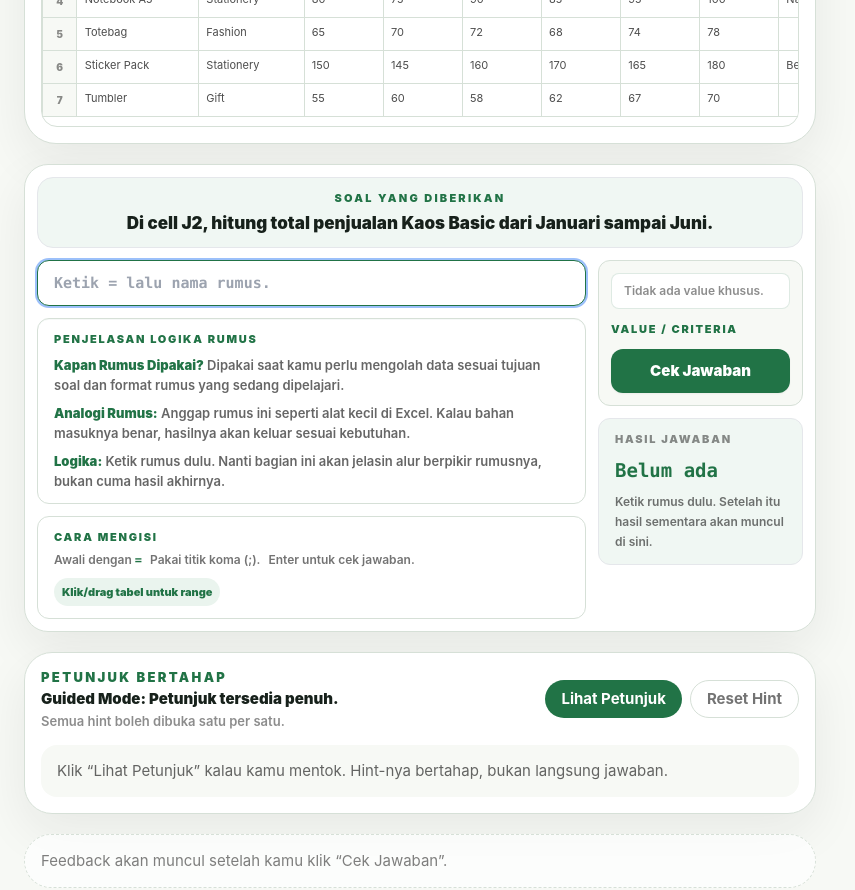
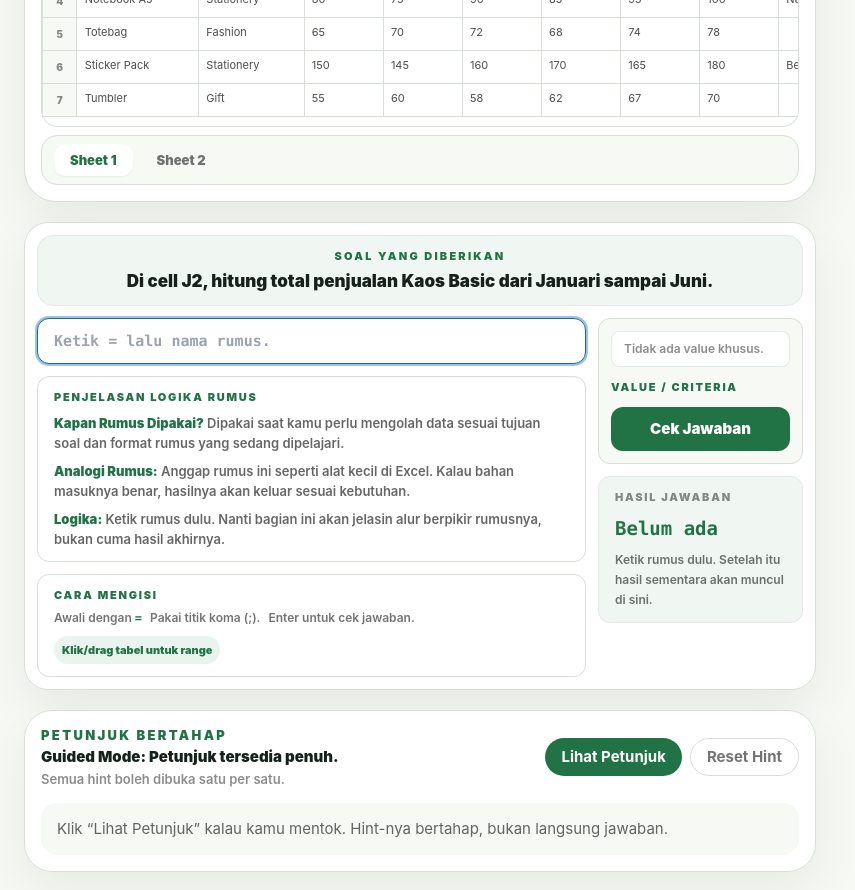
Before and after one commit to NexaPixelStudio/multipotentiality.id, a React (Vite) app: page / in a window 1280 px wide. Shown: the part 1680-2570 px from the top of the page, without its empty margins (0-855 px from the left). Built offline with nearby package versions, Linux system fonts and the light colour scheme.

Commit message:
Add spreadsheet sheet tabs

```diff
--- a/src/components/ExerciseTable.jsx
+++ b/src/components/ExerciseTable.jsx
@@ -65,9 +65,46 @@ const inRange = (cellRef, rangeRef) => {
   return cell.col >= minCol && cell.col <= maxCol && cell.row >= minRow && cell.row <= maxRow;
 };
 
+const fallbackQuestionSheet = {
+  title: 'Sheet 2 - Soal',
+  description: 'Sheet ini disiapkan untuk menaruh soal latihan.',
+  columns: ['Bagian', 'Isi'],
+  rows: [
+    ['Soal', 'Soal akan muncul di sini kalau data latihan sudah punya Sheet 2.'],
+    ['Catatan', 'Sheet 1 dipakai untuk data, Sheet 2 dipakai untuk soal.']
+  ]
+};
+
 export default function ExerciseTable({ table, highlightRanges = [], activeCell, cellValues = {}, onCellClick, onRangeSelected, onFillDrag }) {
-  const columns = table?.columns || [];
-  const rows = table?.rows || [];
+  const sheets = useMemo(() => [
+    {
+      id: 'sheet1',
+      name: table?.sheetName || 'Sheet 1',
+      label: 'Data',
+      table: {
+        title: table?.title || 'Data Latihan',
+        description: table?.description || '',
+        columns: table?.columns || [],
+        rows: table?.rows || []
+      },
+      selectable: true
+    },
+    {
+      id: 'sheet2',
+      name: table?.questionSheetName || 'Sheet 2',
+      label: 'Soal',
+      table: table?.questionSheet || fallbackQuestionSheet,
+      selectable: false
+    }
+  ], [table]);
+
+  const [activeSheetId, setActiveSheetId] = useState('sheet1');
+  const activeSheet = sheets.find((sheet) => sheet.id === activeSheetId) || sheets[0];
+  const currentTable = activeSheet.table || {};
+  const columns = currentTable.columns || [];
+  const rows = currentTable.rows || [];
+  const canSelect = Boolean(activeSheet.selectable);
+
   const [selectionStart, setSelectionStart] = useState(null);
   const [selectionEnd, setSelectionEnd] = useState(null);
   const [isDragging, setIsDragging] = useState(false);
@@ -79,12 +116,26 @@ export default function ExerciseTable({ table, highlightRanges = [], activeCell,
     return normalizeRange(selectionStart, selectionEnd || selectionStart);
   }, [selectionMode, selectionStart, selectionEnd]);
 
-  const isHighlighted = (ref) => highlightRanges.some((range) => inRange(ref, range));
+  const isHighlighted = (ref) => canSelect && highlightRanges.some((range) => inRange(ref, range));
   const isSelected = (ref) => liveRange ? inRange(ref, liveRange) : false;
   const lastSheetRow = rows.length + 1;
   const lastSheetColumn = numberToCol(columns.length || 1);
+  const displayActiveCell = canSelect ? (activeCell || 'A1') : `${activeSheet.name}`;
+
+  const resetSelection = () => {
+    setIsDragging(false);
+    setSelectionStart(null);
+    setSelectionEnd(null);
+    setSelectionMode('cell');
+  };
+
+  const handleSheetChange = (sheetId) => {
+    setActiveSheetId(sheetId);
+    resetSelection();
+  };
 
   const beginColumnSelection = (event, colIndex) => {
+    if (!canSelect) return;
     event.preventDefault();
     const col = numberToCol(colIndex + 1);
     setSelectionMode('column');
@@ -95,13 +146,14 @@ export default function ExerciseTable({ table, highlightRanges = [], activeCell,
   };
 
   const moveColumnSelection = (colIndex) => {
-    if (!isDragging || selectionMode !== 'column' || !selectionStart) return;
+    if (!canSelect || !isDragging || selectionMode !== 'column' || !selectionStart) return;
     const col = numberToCol(colIndex + 1);
     setSelectionEnd(`${col}${lastSheetRow}`);
     onCellClick?.(`${col}1`);
   };
 
   const beginRowSelection = (event, sheetRow) => {
+    if (!canSelect) return;
     event.preventDefault();
     setSelectionMode('row');
     setSelectionStart(`A${sheetRow}`);
@@ -111,7 +163,7 @@ export default function ExerciseTable({ table, highlightRanges = [], activeCell,
   };
 
   const moveRowSelection = (sheetRow) => {
-    if (!isDragging || selectionMode !== 'row' || !selectionStart) return;
+    if (!canSelect || !isDragging || selectionMode !== 'row' || !selectionStart) return;
     setSelectionEnd(`${lastSheetColumn}${sheetRow}`);
     onCellClick?.(`A${sheetRow}`);
   };
@@ -128,19 +180,13 @@ export default function ExerciseTable({ table, highlightRanges = [], activeCell,
         if (finalRange.includes(':')) {
           onFillDrag?.({ sourceCell: selectionStart, targetCell: endRef, targetRange: finalRange });
         }
-        setIsDragging(false);
-        setSelectionStart(null);
-        setSelectionEnd(null);
-        setSelectionMode('cell');
+        resetSelection();
         return;
       }
 
       const finalRange = normalizeRange(selectionStart, selectionEnd || selectionStart);
       onRangeSelected?.(finalRange);
-      setIsDragging(false);
-      setSelectionStart(null);
-      setSelectionEnd(null);
-      setSelectionMode('cell');
+      resetSelection();
     };
 
     window.addEventListener('mouseup', finishSelection);
@@ -148,6 +194,7 @@ export default function ExerciseTable({ table, highlightRanges = [], activeCell,
   }, [isDragging, selectionMode, selectionStart, selectionEnd, onRangeSelected, onFillDrag]);
 
   const beginSelection = (event, ref) => {
+    if (!canSelect) return;
     event.preventDefault();
     setSelectionMode('cell');
     setSelectionStart(ref);
@@ -157,7 +204,7 @@ export default function ExerciseTable({ table, highlightRanges = [], activeCell,
   };
 
   const moveSelection = (ref) => {
-    if (!isDragging || !selectionStart) return;
+    if (!canSelect || !isDragging || !selectionStart) return;
 
     if (selectionMode === 'fill') {
       setSelectionEnd(ref);
@@ -170,6 +217,7 @@ export default function ExerciseTable({ table, highlightRanges = [], activeCell,
   };
 
   const beginFillDrag = (event, ref) => {
+    if (!canSelect) return;
     event.preventDefault();
     event.stopPropagation();
     setSelectionMode('fill');
@@ -179,29 +227,24 @@ export default function ExerciseTable({ table, highlightRanges = [], activeCell,
     onCellClick?.(ref);
   };
 
-  const stopDragging = () => {
-    setIsDragging(false);
-    setSelectionMode('cell');
-  };
-
   return (
     <section className="rounded-[2rem] border border-coach-line bg-white p-4 shadow-soft dark:border-white/10 dark:bg-white/[0.055]">
       <div className="mb-4 flex flex-col gap-2 sm:flex-row sm:items-end sm:justify-between">
         <div>
           <p className="text-xs font-black uppercase tracking-[0.18em] text-coach-green dark:text-emerald-300">Spreadsheet Practice</p>
-          <h3 className="text-xl font-black text-coach-ink dark:text-white">{table?.title || 'Data Latihan'}</h3>
-          <p className="mt-1 text-sm text-black/55 dark:text-white/55">{table?.description}</p>
+          <h3 className="text-xl font-black text-coach-ink dark:text-white">{currentTable.title || 'Data Latihan'}</h3>
+          <p className="mt-1 text-sm text-black/55 dark:text-white/55">{currentTable.description}</p>
         </div>
         <div className="flex flex-wrap items-center gap-2 text-xs font-bold text-black/50 dark:text-white/55">
-          <span className="rounded-full bg-coach-beige px-3 py-2 dark:bg-black/20">Aktif: {activeCell || 'A1'}</span>
+          <span className="rounded-full bg-coach-beige px-3 py-2 dark:bg-black/20">Aktif: {displayActiveCell}</span>
           <span className="rounded-full bg-coach-greenSoft px-3 py-2 text-coach-green dark:bg-emerald-400/10 dark:text-emerald-200">
-            Klik/drag cell, header kolom, atau nomor baris
+            {canSelect ? 'Klik/drag cell, header kolom, atau nomor baris' : 'Sheet soal hanya untuk dibaca'}
           </span>
         </div>
       </div>
 
       <div className="formula-scroll overflow-auto rounded-2xl border border-coach-line dark:border-white/10">
-        <table className="border-collapse bg-white text-sm dark:bg-[#1b211c]">
+        <table className={`border-collapse bg-white text-sm dark:bg-[#1b211c] ${activeSheetId === 'sheet2' ? 'sheet-question-table' : 'sheet-data-table'}`}>
           <thead>
             <tr>
               <th className="sticky left-0 z-20 min-w-[48px] border border-coach-line bg-coach-beige px-3 py-2 text-center text-xs font-black text-black/45 dark:border-white/10 dark:bg-black/30 dark:text-white/45" />
@@ -212,7 +255,7 @@ export default function ExerciseTable({ table, highlightRanges = [], activeCell,
                     key={colName}
                     onMouseDown={(event) => beginColumnSelection(event, index)}
                     onMouseEnter={() => moveColumnSelection(index)}
-                    title={`Klik atau drag untuk pilih ${colName}1:${colName}${lastSheetRow}`}
+                    title={canSelect ? `Klik atau drag untuk pilih ${colName}1:${colName}${lastSheetRow}` : colName}
                     className="sheet-cell cursor-cell select-none border border-coach-line bg-coach-beige px-3 py-2 text-center text-xs font-black text-black/45 transition hover:bg-coach-greenSoft hover:text-coach-green dark:border-white/10 dark:bg-black/30 dark:text-white/45 dark:hover:bg-emerald-400/12 dark:hover:text-emerald-200"
                   >
                     {colName}
@@ -226,7 +269,7 @@ export default function ExerciseTable({ table, highlightRanges = [], activeCell,
               <th
                 onMouseDown={(event) => beginRowSelection(event, 1)}
                 onMouseEnter={() => moveRowSelection(1)}
-                title={`Klik atau drag untuk pilih A1:${lastSheetColumn}1`}
+                title={canSelect ? `Klik atau drag untuk pilih A1:${lastSheetColumn}1` : '1'}
                 className="sticky left-0 z-10 cursor-cell select-none border border-coach-line bg-coach-beige px-3 py-2 text-center text-xs font-black text-black/45 transition hover:bg-coach-greenSoft hover:text-coach-green dark:border-white/10 dark:bg-black/30 dark:text-white/45 dark:hover:bg-emerald-400/12 dark:hover:text-emerald-200"
               >
                 1
@@ -237,11 +280,12 @@ export default function ExerciseTable({ table, highlightRanges = [], activeCell,
                   <Cell
                     key={ref}
                     refName={ref}
-                    value={cellValues[ref] ?? column}
+                    value={canSelect ? (cellValues[ref] ?? column) : column}
                     header
-                    active={activeCell === ref}
+                    active={canSelect && activeCell === ref}
                     highlighted={isHighlighted(ref)}
                     selected={isSelected(ref)}
+                    canSelect={canSelect}
                     onMouseDown={beginSelection}
                     onMouseEnter={moveSelection}
                     onFillMouseDown={beginFillDrag}
@@ -256,7 +300,7 @@ export default function ExerciseTable({ table, highlightRanges = [], activeCell,
                   <th
                     onMouseDown={(event) => beginRowSelection(event, sheetRow)}
                     onMouseEnter={() => moveRowSelection(sheetRow)}
-                    title={`Klik atau drag untuk pilih A${sheetRow}:${lastSheetColumn}${sheetRow}`}
+                    title={canSelect ? `Klik atau drag untuk pilih A${sheetRow}:${lastSheetColumn}${sheetRow}` : String(sheetRow)}
                     className="sticky left-0 z-10 cursor-cell select-none border border-coach-line bg-coach-beige px-3 py-2 text-center text-xs font-black text-black/45 transition hover:bg-coach-greenSoft hover:text-coach-green dark:border-white/10 dark:bg-black/30 dark:text-white/45 dark:hover:bg-emerald-400/12 dark:hover:text-emerald-200"
                   >
                     {sheetRow}
@@ -267,10 +311,11 @@ export default function ExerciseTable({ table, highlightRanges = [], activeCell,
                       <Cell
                         key={ref}
                         refName={ref}
-                        value={cellValues[ref] ?? row[colIndex]}
-                        active={activeCell === ref}
+                        value={canSelect ? (cellValues[ref] ?? row[colIndex]) : row[colIndex]}
+                        active={canSelect && activeCell === ref}
                         highlighted={isHighlighted(ref)}
                         selected={isSelected(ref)}
+                        canSelect={canSelect}
                         onMouseDown={beginSelection}
                         onMouseEnter={moveSelection}
                         onFillMouseDown={beginFillDrag}
@@ -283,20 +328,34 @@ export default function ExerciseTable({ table, highlightRanges = [], activeCell,
           </tbody>
         </table>
       </div>
+
+      <div className="mt-2 flex items-center gap-2 rounded-2xl border border-coach-line bg-coach-beige px-3 py-2 dark:border-white/10 dark:bg-black/20">
+        {sheets.map((sheet) => (
+          <button
+            key={sheet.id}
+            type="button"
+            onClick={() => handleSheetChange(sheet.id)}
+            className={`rounded-xl px-4 py-2 text-xs font-black transition ${activeSheetId === sheet.id ? 'bg-white text-coach-green shadow-sm dark:bg-white/10 dark:text-emerald-200' : 'text-black/55 hover:bg-white/70 hover:text-coach-green dark:text-white/55 dark:hover:bg-white/10'}`}
+            title={sheet.label}
+          >
+            {sheet.name}
+          </button>
+        ))}
+      </div>
     </section>
   );
 }
 
-function Cell({ refName, value, header, active, highlighted, selected, onMouseDown, onMouseEnter, onFillMouseDown }) {
+function Cell({ refName, value, header, active, highlighted, selected, canSelect, onMouseDown, onMouseEnter, onFillMouseDown }) {
   return (
     <td
       onMouseDown={(event) => onMouseDown?.(event, refName)}
       onMouseEnter={() => onMouseEnter?.(refName)}
       title={refName}
-      className={`sheet-cell relative cursor-cell select-none border border-coach-line px-3 py-2 transition dark:border-white/10 ${header ? 'bg-coach-green/8 font-black text-coach-ink dark:bg-emerald-400/10 dark:text-white' : 'text-black/70 dark:text-white/70'} ${highlighted ? 'bg-coach-green/16 ring-1 ring-inset ring-coach-green/50 dark:bg-emerald-400/14' : ''} ${selected ? 'bg-coach-greenSoft ring-2 ring-inset ring-coach-green/80 dark:bg-emerald-400/18' : ''} ${active ? 'outline outline-2 outline-coach-green' : ''}`}
+      className={`sheet-cell relative ${canSelect ? 'cursor-cell' : 'cursor-default'} select-none border border-coach-line px-3 py-2 transition dark:border-white/10 ${header ? 'bg-coach-green/8 font-black text-coach-ink dark:bg-emerald-400/10 dark:text-white' : 'text-black/70 dark:text-white/70'} ${highlighted ? 'bg-coach-green/16 ring-1 ring-inset ring-coach-green/50 dark:bg-emerald-400/14' : ''} ${selected ? 'bg-coach-greenSoft ring-2 ring-inset ring-coach-green/80 dark:bg-emerald-400/18' : ''} ${active ? 'outline outline-2 outline-coach-green' : ''}`}
     >
       <div className="min-h-[20px] truncate">{String(value ?? '')}</div>
-      {active && !header ? (
+      {active && !header && canSelect ? (
         <button
           type="button"
           aria-label={`Tarik untuk duplikat rumus dari ${refName}`}
```
